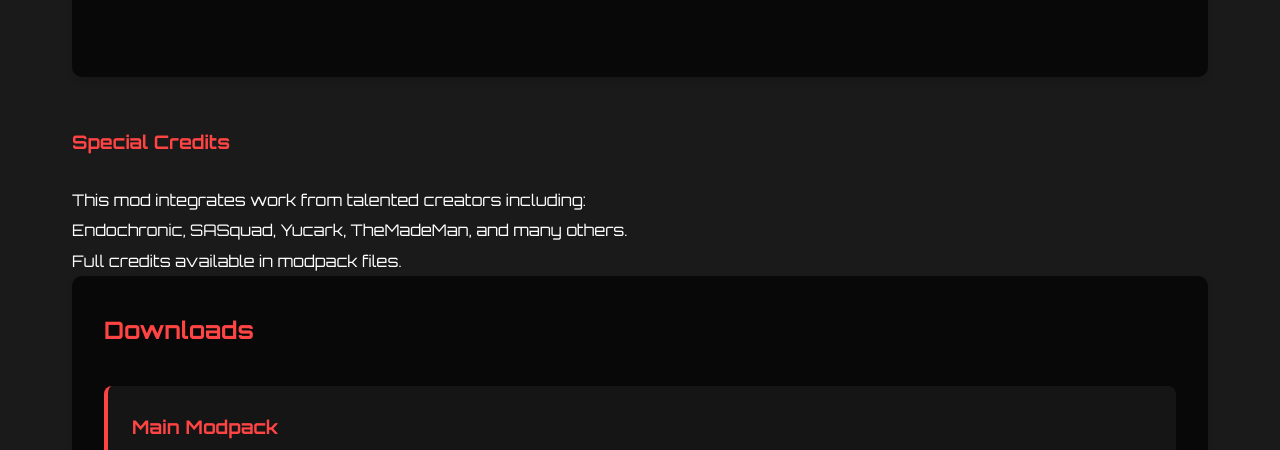
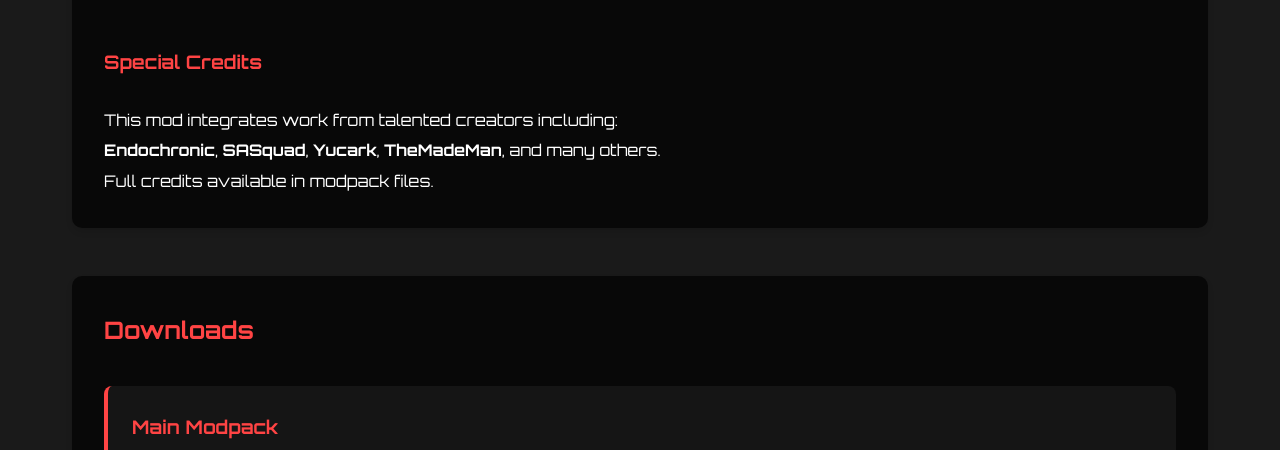
Before and after one commit to babamohammed2022/gtasashtml, a plain HTML site: page index.html in a window 1280 px wide. Shown: the part 3437-3887 px from the top of the page. Drawn offline with Linux system fonts and the light colour scheme.

Commit message:
Update index.html

```diff
--- a/index.html
+++ b/index.html
@@ -538,14 +538,13 @@
         <li><strong><u>Tix</u>:</strong> Gameplay Testing</li>
         <li><strong><u>Raul</u>:</strong> Visual Enhancements</li>
     </ul>
+
+    <h3>Special Credits</h3>
+    <p>This mod integrates work from talented creators including:<br>
+    <strong>Endochronic</strong>, <strong>SASquad</strong>, <strong>Yucark</strong>, <strong>TheMadeMan</strong>, and many others.<br>
+    Full credits available in modpack files.</p>
 </section>
 
-
-            <h3>Special Credits</h3>
-            <p>This mod integrates work from talented creators including:<br>
-            Endochronic, SASquad, Yucark, TheMadeMan, and many others.<br>
-            Full credits available in modpack files.</p>
-        </section>
 
         <!-- Download Section -->
         <section id="download">
```
